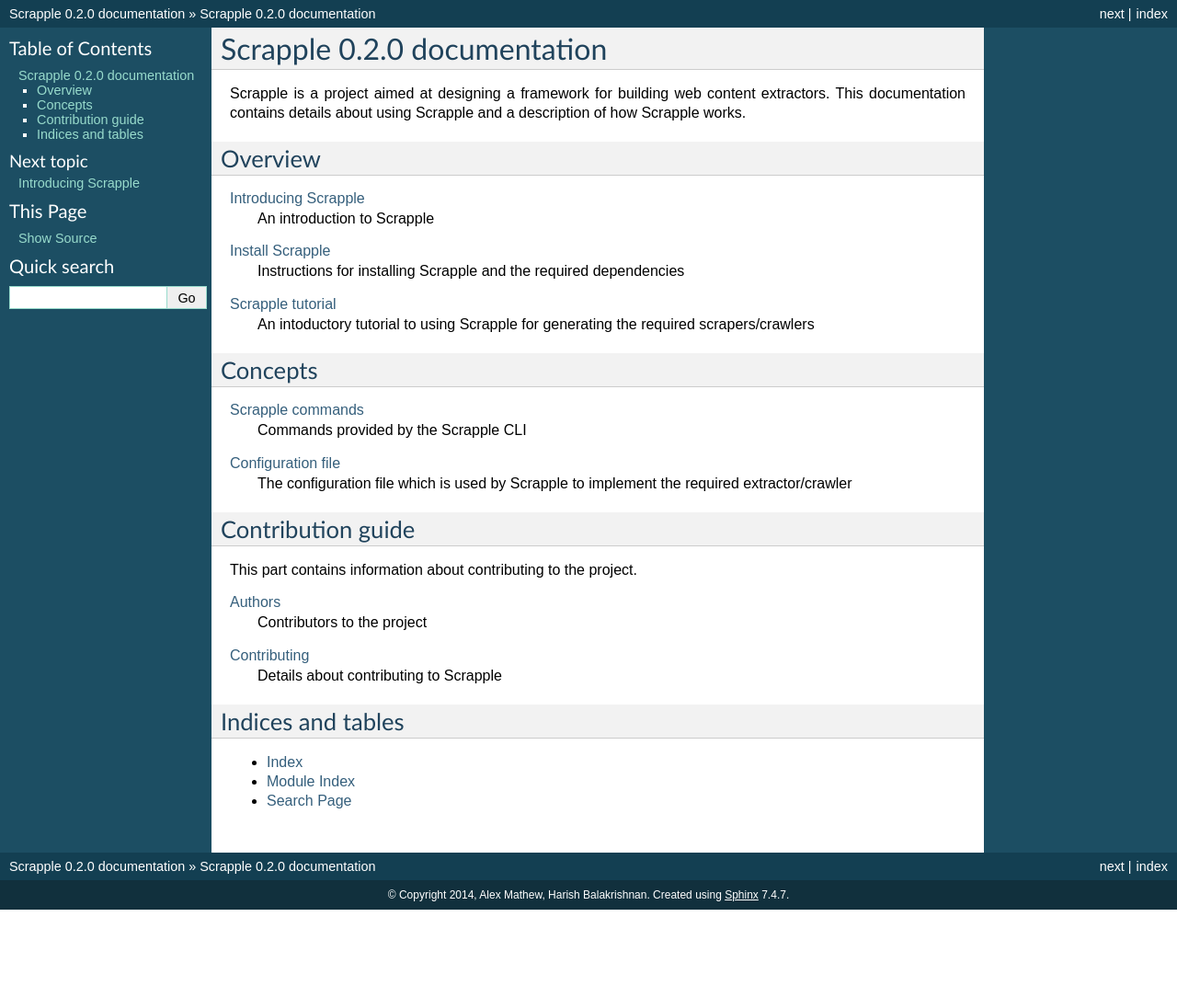
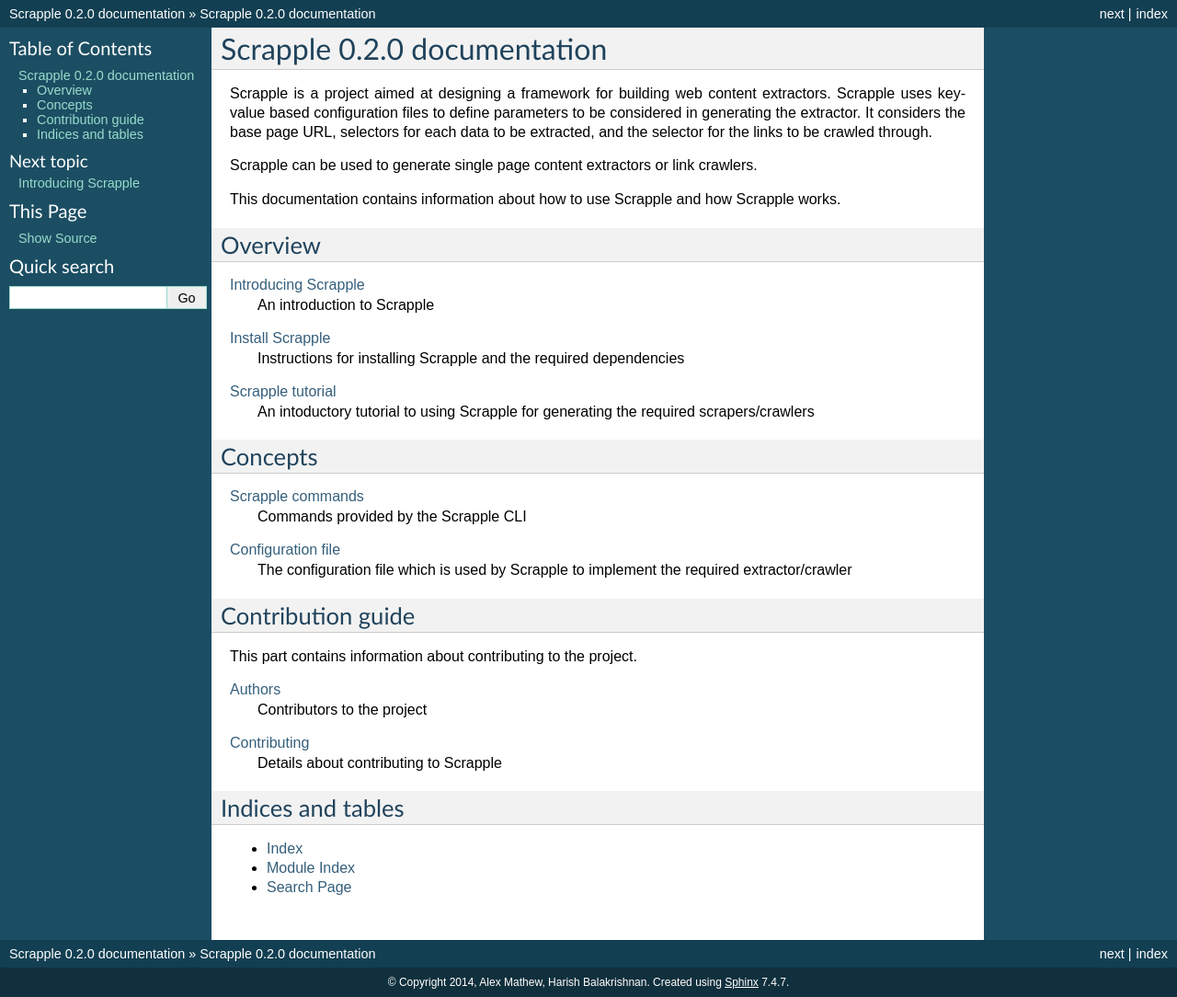
Before and after one commit to AlexMathew/scrapple, a Sphinx documentation site: the page built from docs/index.rst, in a window 1280 px wide. Shown: the whole page at 92% size. Built offline with Sphinx 7.4.7, drawn with Linux system fonts in a browser that asks for light colours; before the commit the page ends 989 px from its top, so only the background shows below that.

Commit message:
Modify docs index

```diff
--- a/docs/index.rst
+++ b/docs/index.rst
@@ -7,7 +7,11 @@
 Scrapple |version| documentation
 =================================
 
-Scrapple is a project aimed at designing a framework for building web content extractors. This documentation contains details about using Scrapple and a description of how Scrapple works.
+Scrapple is a project aimed at designing a framework for building web content extractors. Scrapple uses key-value based configuration files to define parameters to be considered in generating the extractor. It considers the base page URL, selectors for each data to be extracted, and the selector for the links to be crawled through.
+
+Scrapple can be used to generate single page content extractors or link crawlers.
+
+This documentation contains information about how to use Scrapple and how Scrapple works.
 
 Overview
 ========
```
